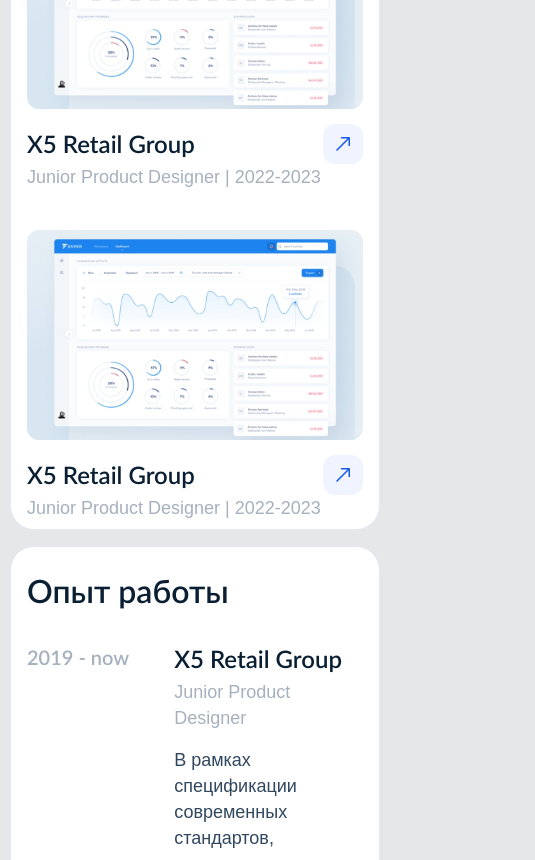
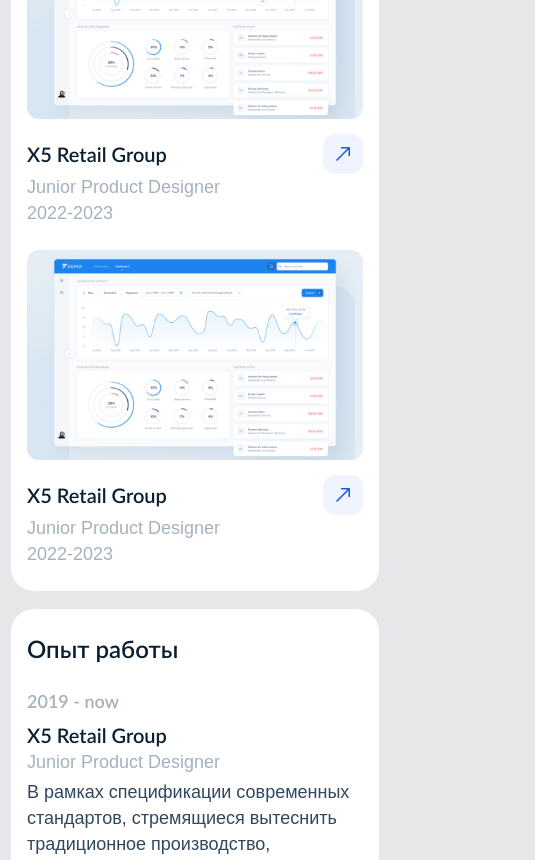
Before and after one commit to JakersD/person-portfolio, a Next.js app: page / in a window 390 px wide. Shown: the part 1140-2000 px from the top of the page, 535 px wide, since content can reach past the window. Built offline with nearby package versions, Linux system fonts and the light colour scheme; a web font is replaced by a local one.

Commit message:
Адаптив блоков

```diff
--- a/src/components/shared/Blocks/main-blocks.module.scss
+++ b/src/components/shared/Blocks/main-blocks.module.scss
@@ -24,6 +24,6 @@
 
 @include sm {
   .wrapper {
-    padding: 24px 16px 8px 16px;
+    padding: 24px 16px 24px 16px;
   }
 }
--- a/src/components/shared/core/item-list.module.scss
+++ b/src/components/shared/core/item-list.module.scss
@@ -12,6 +12,7 @@
 
 .date {
   color: $gray;
+  min-width: 114px;
   white-space: nowrap;
   margin-right: 45px;
 }
@@ -27,3 +28,42 @@
 .subtitle {
   margin-bottom: 16px;
 }
+
+// @media (max-width: 1326px) {
+//   .info {
+//     max-width: 562px;
+//   }
+// }
+
+@include lg {
+  .info {
+    max-width: 760px;
+  }
+}
+
+@include sm {
+  .item {
+    flex-direction: column;
+  }
+
+  .date {
+    font-size: 18px;
+    line-height: 24px;
+    margin-bottom: 8px;
+    margin-right: 0;
+    min-width: auto;
+  }
+
+  .info {
+    width: 100%;
+    max-width: none;
+  }
+
+  .title {
+    margin-bottom: 0;
+  }
+
+  .subtitle {
+    margin-bottom: 4px;
+  }
+}
--- a/src/components/shared/text/title.module.scss
+++ b/src/components/shared/text/title.module.scss
@@ -47,4 +47,14 @@
     font-size: 24px;
     line-height: 32px;
   }
+
+  .h2 {
+    font-size: 24px;
+    line-height: 32px;
+  }
+
+  .h3 {
+    font-size: 20px;
+    line-height: 28px;
+  }
 }
--- a/src/components/widgets/common/footer/footer.module.scss
+++ b/src/components/widgets/common/footer/footer.module.scss
@@ -49,3 +49,29 @@
   align-items: center;
   justify-content: space-between;
 }
+
+@include sm {
+  .main {
+    flex-direction: column;
+  }
+
+  .imgWrapper {
+    margin-right: 0;
+    margin-bottom: 16px;
+  }
+
+  .title {
+    max-width: none;
+  }
+
+  .list {
+    display: grid;
+    grid-template-columns: 1fr 1fr;
+    grid-template-rows: 1fr 1fr;
+    gap: 16px;
+  }
+
+  .link {
+    flex-wrap: wrap;
+  }
+}
--- a/src/components/widgets/pages/main/experience/experience.module.scss
+++ b/src/components/widgets/pages/main/experience/experience.module.scss
@@ -3,3 +3,9 @@
 .title {
   margin-bottom: 32px;
 }
+
+@include sm {
+  .title {
+    margin-bottom: 24px;
+  }
+}
--- a/src/components/widgets/pages/main/projects/projects.module.scss
+++ b/src/components/widgets/pages/main/projects/projects.module.scss
@@ -30,7 +30,6 @@
   display: flex;
   align-items: center;
   justify-content: space-between;
-  // margin-bottom: 4px;
 }
 
 .icon {
@@ -39,40 +38,26 @@
   padding: 8px;
 }
 
-// .projectWrapper {
-//   display: grid;
-//   grid-template-columns: 1fr 1fr;
-//   gap: 32px 24px;
-// }
+@include md {
+  .project {
+    margin-bottom: 32px;
+  }
 
-// .project {
-//   height: max-content;
-//   cursor: pointer;
-// }
+  .img {
+    max-height: 320px;
+  }
+}
 
-// .img {
-//   width: 100%;
-//   object-fit: cover;
-//   border-radius: 12px;
-//   margin-bottom: 20px;
-// }
+@include sm {
+  .project {
+    margin-bottom: 24px;
+  }
 
-// .projectTitleBlock {
-//   display: flex;
-//   align-items: center;
-//   justify-content: space-between;
-// }
+  .title {
+    margin-bottom: 24px;
+  }
 
-// .icon {
-//   background-color: $tagline-light;
-//   border-radius: 12px;
-//   padding: 8px;
-// }
-
-// .full {
-//   width: 200%;
-// }
-
-// .projectTitle {
-//   margin-bottom: 8px;
-// }
+  .img {
+    margin-bottom: 12px;
+  }
+}
--- a/src/components/widgets/pages/main/projects/projects.tsx
+++ b/src/components/widgets/pages/main/projects/projects.tsx
@@ -1,3 +1,5 @@
+'use client';
+
 import React from 'react';
 
 import { ETextTheme, ETitleSize, MainBlock, Text, Title } from '@/components';
@@ -5,8 +7,11 @@
 import styles from './projects.module.scss';
 import Image from 'next/image';
 import { getProjectList } from '@/_data/config/core';
+import { useResize } from '@/_data';
 
 export const MainProjectsWidget: React.FC = () => {
+  const width = useResize();
+
   return (
     <MainBlock>
       <Title className={styles.title} size={ETitleSize.H2}>
@@ -28,7 +33,14 @@
                 height={40}
               />
             </div>
-            <Text theme={ETextTheme.SECOND}>{`${v.role} | ${v.dates[0]}-${v.dates[1]}`}</Text>
+            {width <= 860 ? (
+              <>
+                <Text theme={ETextTheme.SECOND}>{v.role}</Text>
+                <Text theme={ETextTheme.SECOND}>{`${v.dates[0]}-${v.dates[1]}`}</Text>
+              </>
+            ) : (
+              <Text theme={ETextTheme.SECOND}>{`${v.role} | ${v.dates[0]}-${v.dates[1]}`}</Text>
+            )}
           </div>
         ))}
       </div>
```
